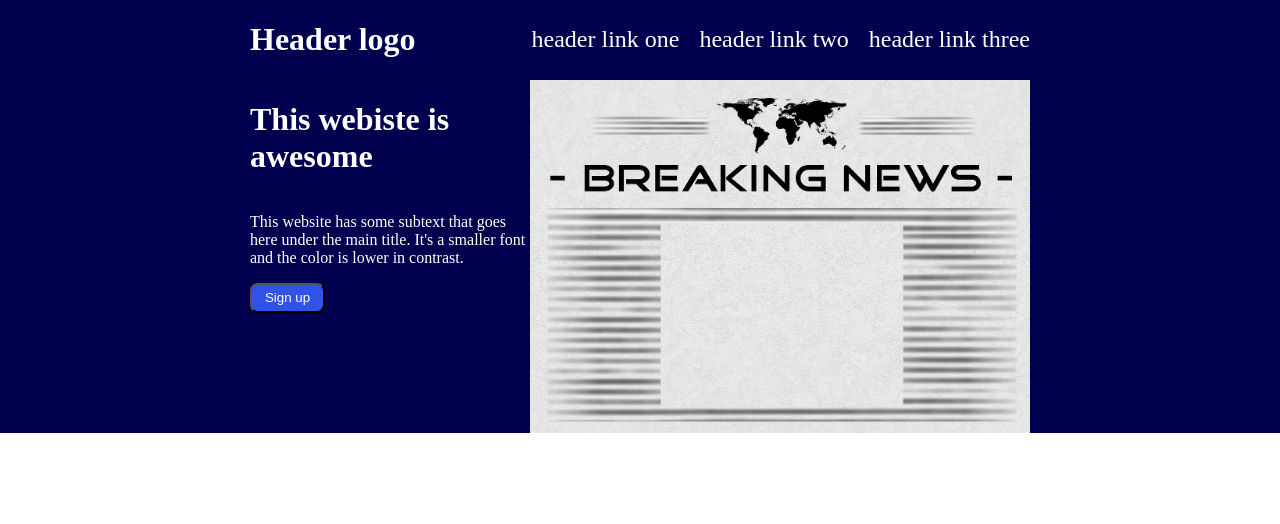
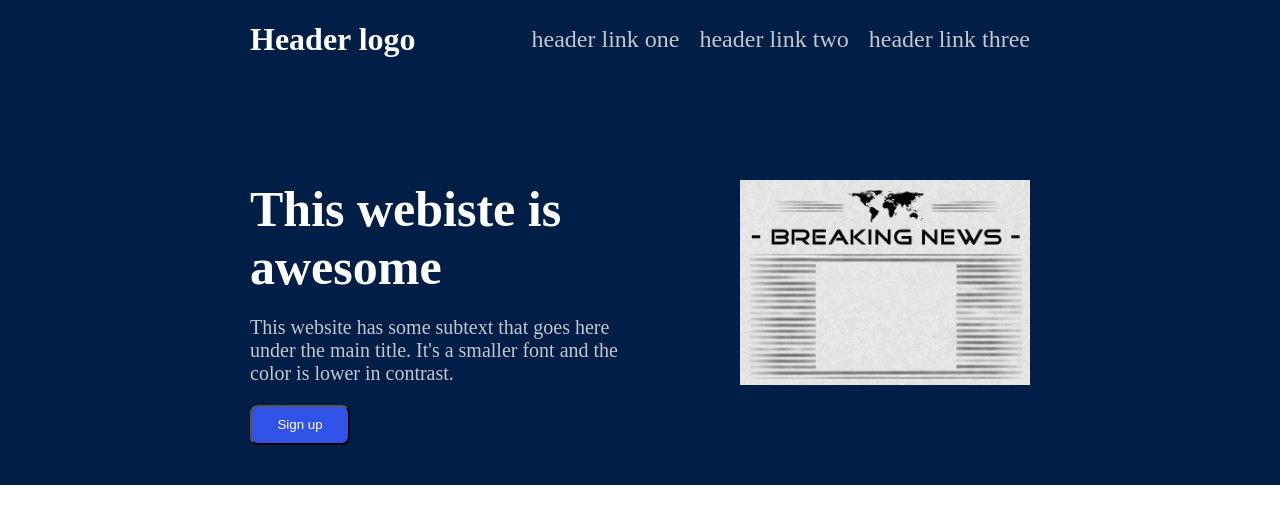
Before and after one commit to jseng01/landing-page, a plain HTML site: page index.html in a window 1280 px wide. Drawn offline with Linux system fonts and the light colour scheme.

Commit message:
Finish the first section of the site

```diff
--- a/index.html
+++ b/index.html
@@ -21,7 +21,7 @@
         <div class="body-one">
             <div class="paragraph-one">
                 <h1 class="header-one">This webiste is awesome</h1>
-              <p>This website has some subtext that goes here under the main
+              <p class="subtext">This website has some subtext that goes here under the main
               title. It's a smaller font and the color is lower in contrast.
               </p>
               <button class="button-one">Sign up</button>
--- a/style.css
+++ b/style.css
@@ -5,7 +5,7 @@ body {
 /* styles that apply to the entire website */
 .first-section {
     display: flex;
-    background-color: rgb(0, 0, 78);
+    background-color: rgb(0, 30, 70);
     color: white;
     flex: 1 0 auto;
     flex-direction: column;
@@ -21,7 +21,7 @@ body {
 /* styles that apply to the header of the website */
 a {
     text-decoration: none;
-    color: white;
+    color: rgb(194, 200, 206);
 }
 /* styles that apply to all links */
 .links {
@@ -33,23 +33,41 @@ a {
 }
 /* stlyes that apply to links in the header */
 .body-one {
+    margin-top: 100px;
     display: flex;
 }
 /* styles for the body of the first section of the website */
 .paragraph-one {
     display: flex;
+    flex: 1 0 50%;
     flex-direction: column;
+    padding-right: 100px;
 }
 /* styles that appply to the first paragraph in the website */
+.header-one{
+    font-size: 50px;
+    margin: 0px;
+}
+/* styles that apply to the first subheading i the website */
 .button-one {
-    width: 75px;
-    height: 30px;
+    width: 100px;
+    height: 40px;
     background-color: rgb(49, 82, 230);
     color: white;
     border-radius: 8px;
 }
 /* styles that apply to the first button in the website */
 img {
-    width: 500px;
+    width: 50%;
     margin-left: auto;
+    padding-bottom: 100px;
+    flex-basis: 50%;
+    overflow: hidden;
 }
+/* styles that apply to all images in the website */
+.subtext {
+    color: rgb(194, 200, 206);
+    font-size: 20px;
+}
+/* styles that apply to elements with the subtext tag */
+/* these are the styles for the first section of the site */
```
